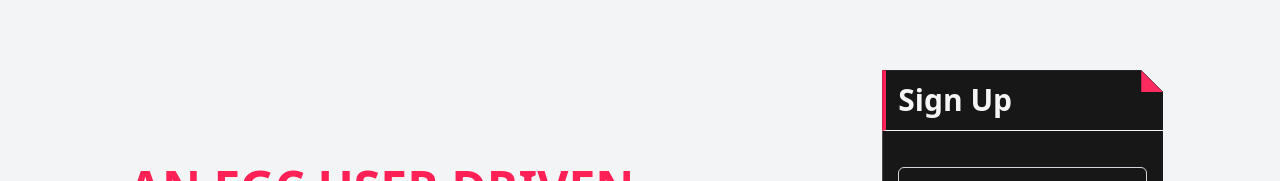
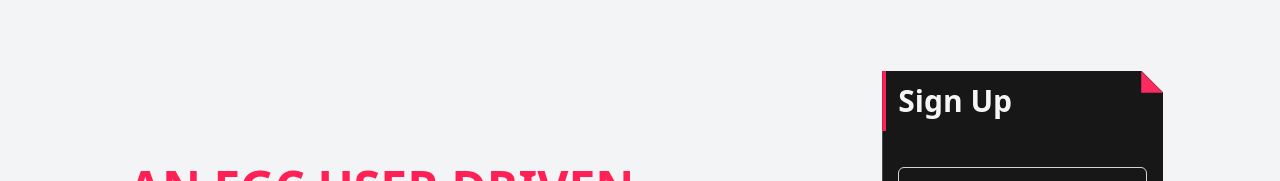
Before and after one commit to NoggyPLZ/fgc-notes, a Next.js app: page / in a window 1280 px wide. Shown: the part 265-446 px from the top of the page. Built offline with nearby package versions, Linux system fonts and the light colour scheme; no server answers; the database is empty.

Commit message:
removing bottom border in login/signup

```diff
--- a/src/components/forms/login/Login.tsx
+++ b/src/components/forms/login/Login.tsx
@@ -15,7 +15,7 @@ export default function Login(props: LoginProps) {
 
   return (
     <div className="flex flex-col mx-auto gap-5">
-      <span className="bg-neutral-900 font-black text-neutral-100 text-3xl  p-3 border-b-1 border-l-4 border-l-rose-500">
+      <span className="bg-neutral-900 font-black text-neutral-100 text-3xl  p-3 border-l-4 border-l-rose-500">
         Login
       </span>
       <form action={loginAction} className="flex flex-col p-4 gap-5">
--- a/src/components/forms/signup/Signup.tsx
+++ b/src/components/forms/signup/Signup.tsx
@@ -66,7 +66,7 @@ export default function Signup(props: SignupProps) {
 
   return (
     <div className="flex flex-col mx-auto gap-5">
-      <span className="bg-neutral-900 font-black text-neutral-100 text-3xl  p-3 border-b-1 border-l-4 border-l-rose-500">
+      <span className="bg-neutral-900 font-black text-neutral-100 text-3xl  p-3 border-l-4 border-l-rose-500">
         Sign Up
       </span>
       <form
```
